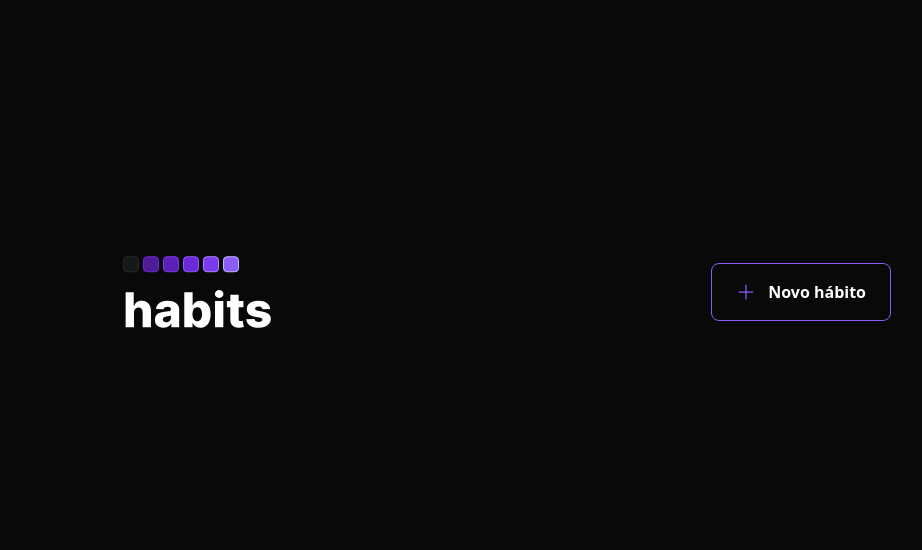
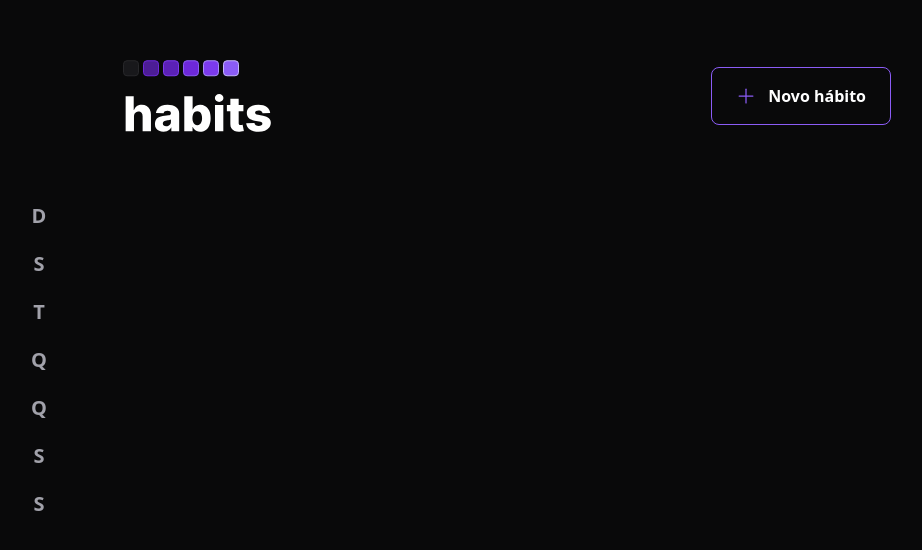
Before and after one commit to russo97/NLW-SETUP-Frontend, a React (Vite) app in the folder web/: page / in a window 1280 px wide. Shown: the part 108-658 px from the top of the page, without its empty margins (133-1055 px from the left). Built offline with nearby package versions, Linux system fonts and the light colour scheme.

Commit message:
feat: adicionado o componente SummaryTable, onde serão listados os hábitos retornados da API

```diff
--- a/web/src/App.tsx
+++ b/web/src/App.tsx
@@ -1,12 +1,15 @@
 import './styles/global.css';
 
 import { Header } from './components/Header';
+import { SummaryTable } from './components/SummaryTable';
 
 export function App () {
   return (
     <div className="w-screen h-screen flex justify-center items-center">
       <div className="w-full max-w-5xl px-6 flex flex-col gap-16">
         <Header />
+
+        <SummaryTable />
       </div>
     </div>
   )
--- /dev/null
+++ b/web/src/components/SummaryTable.tsx
@@ -0,0 +1,23 @@
+
+const weekDays = ['D', 'S', 'T', 'Q', 'Q', 'S', 'S'];
+
+export function SummaryTable () {
+  return (
+    <div className="w-full flex">
+      <div className="grid grid-rows-7 grid-flow-row gap-2">
+        {
+          weekDays.map((weekDay, i) => {
+            return (
+              <div
+                key={`${weekDay}-${i}`}
+                className="text-zinc-400 text-xl font-bold h-10 w-10 flex items-center justify-center"
+              >
+                {weekDay}
+              </div>
+            )
+          })
+        }
+      </div>
+    </div>
+  )
+}
--- a/web/tailwind.config.cjs
+++ b/web/tailwind.config.cjs
@@ -9,6 +9,10 @@ module.exports = {
     extend: {
       colors: {
         background: '#09090A'
+      },
+
+      gridTemplateRows: {
+        7: 'repeat(7, minmax(0, 1fr))'
       }
     },
   },
```
